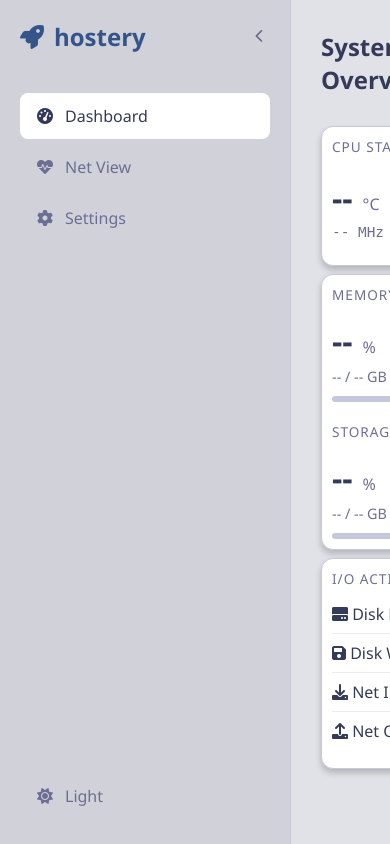
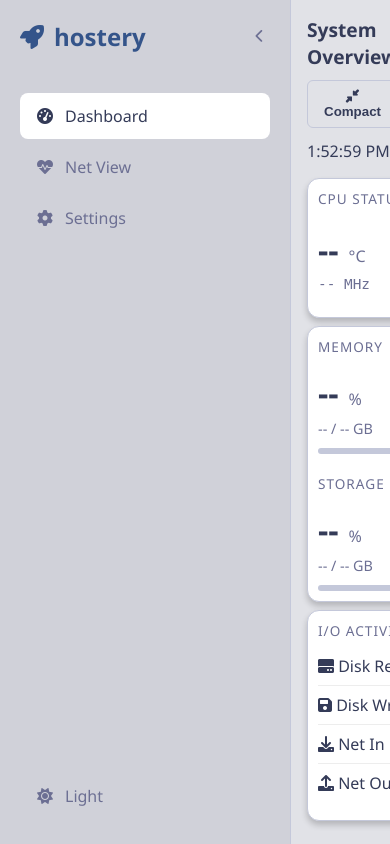
Before and after one commit to hitromudr/hostery, a Python web app: template templates/index.html in a window 390 px wide. Run offline with Jinja, Linux system fonts and the light colour scheme; the template is opened without the code that fills it, so the values that code supplies are empty.

Commit message:
fix(ui): заголовок Net View переносится на узком экране
Строка заголовка была неразрывной — название слева, органы управления
справа, — поэтому на телефоне они уезжали за правый край: «Check Now»
обрезался посередине, а в режиме embed за ним ещё и «Settings». Ни одному из
них не нужно стоять на одной строке с названием, поэтому оба уровня строки
переносятся; заодно в медиа-запросе уменьшены кегль заголовка и отбивка
раздела — 30 px с каждой стороны кадра шириной 390 px это десятая часть
ширины, потраченная дважды.

Замечено там, где Net View и читают с телефона — в iframe кокпита: кадр и есть
область просмотра, около 390 px, поэтому существующий порог 720 px подходит без
изменений.

Тесты: 33 модульных проходят (e2e требуют playwright, его на малине нет).

Co-Authored-By: Claude Opus 5 (1M context) <noreply@anthropic.com>

```diff
--- a/templates/index.html
+++ b/templates/index.html
@@ -1171,6 +1171,23 @@
             @media (max-width: 720px) {
                 .svc-row { grid-template-columns: 1fr 1fr; }
                 .svc-cols { display: none; }
+
+                /* The header was one unbreakable line — title left, controls
+                   right — so on a phone the controls ran past the right edge and
+                   "Check Now" was cut in half. Nothing in it needs to share a
+                   line with the title, so let both levels wrap. Seen in the
+                   cockpit's iframe, which is where Net View is read on a phone:
+                   the frame is the viewport, ~390px wide. */
+                .header-row {
+                    flex-wrap: wrap;
+                    gap: 10px;
+                    margin-bottom: 16px;
+                }
+                .header-row > div { flex-wrap: wrap; }
+                h2 { font-size: 1.2rem; }
+                /* 30px on each side of a 390px frame is a tenth of the width
+                   spent twice over. */
+                .view-section { padding: 16px; }
             }
         </style>
     </head>
```
